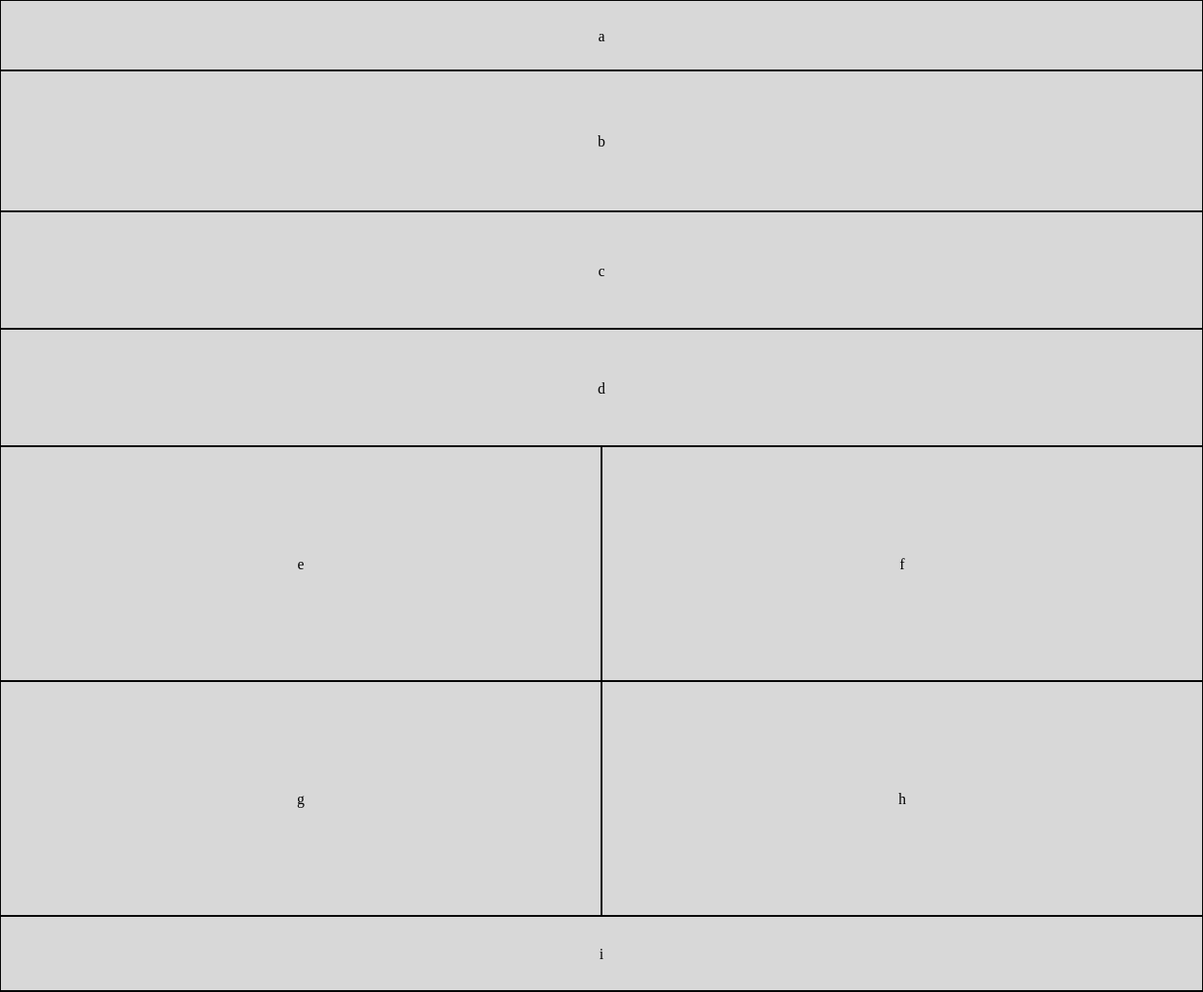
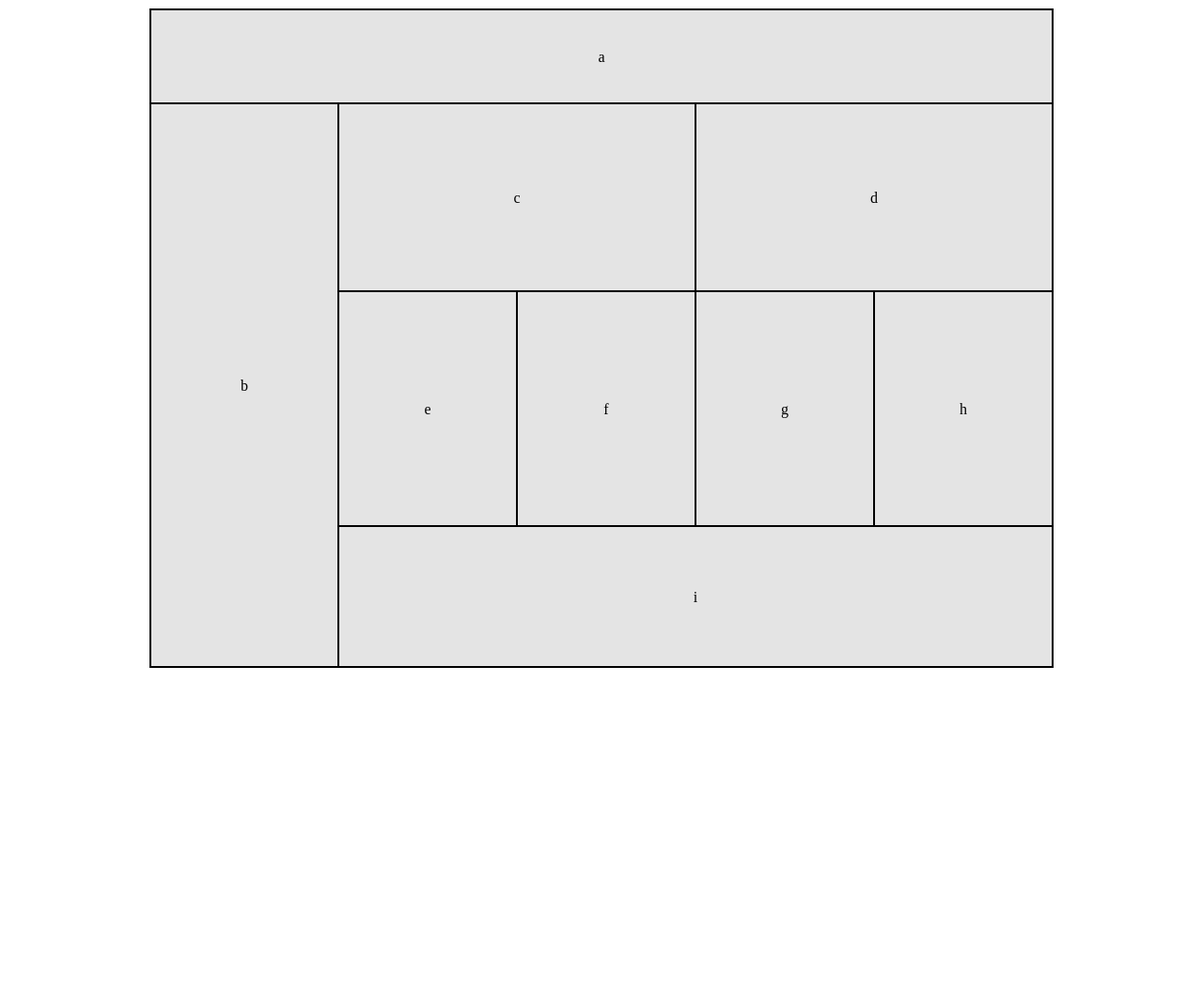
Before and after one commit to KKetter/lab-01, a plain HTML site: page index.html in a window 1280 px wide. Shown: the whole page at 94% size. After the commit the page ends 800 px from the top, so only its background shows below. Drawn offline with Linux system fonts and the light colour scheme.

Commit message:
working desktop w/ 1 color change

```diff
--- a/styles/base.css
+++ b/styles/base.css
@@ -1,12 +1,13 @@
+* {
+  box-sizing:border-box;
+}
 
 body {
   background-color: #ffffff;
 }
 
 header, aside, section article, div, footer {
-  box-sizing: border-box;
   outline: 0.5px solid #000000;
   text-align: center;
-  background-color: #d8d8d8;
   border-collapse: collapse;
 }
--- a/styles/desktop.css
+++ b/styles/desktop.css
@@ -0,0 +1,55 @@
+@media only screen and (min-width: 768px) {
+
+    header, aside, section article, div, footer {
+        background-color: #e4e4e4;
+    }
+
+    body {
+      max-width: 960px;
+      margin: 10px auto;
+    }
+
+    aside {
+      height: 600px;
+      line-height: 600px;
+      width: 20.83%;
+      max-width: 200px;
+      float: left;
+      border: 1px solid black;
+    }
+
+    main {
+      width: 79.17%;
+      max-width: 760px;
+      float: left;
+      height: 600px;
+      line-height: 600px;
+    }
+
+    header {
+      height: 100px;
+      line-height: 100px;
+      border: 1px solid black;
+    }
+
+    section article {
+      float: left;
+      height: 200px;
+      line-height: 200px;
+      width: 50%;
+      border: 1px solid black;
+    }
+
+    div div div {
+      height: 250px;
+      line-height: 250px;
+      width: 25%;
+      border: 1px solid black;
+    }
+
+    footer {
+      height: 150px;
+      line-height: 150px;
+      border: 1px solid black;
+    }
+  }
--- a/styles/mobile.css
+++ b/styles/mobile.css
@@ -4,28 +4,28 @@ body {
 
 main, header, aside, section, article, div, footer {
   display: block;
-  box-sizing: border-box;
   width: 100%;
+}
+
+header, aside, section article, div, footer {
+  background-color: #d8d8d8;
 }
 
 header {
   height: 75px;
   line-height: 75px;
-  box-sizing: border-box;
   border: 1px solid black;
 }
 
 aside {
   height: 150px;
   line-height: 150px;
-  box-sizing: border-box;
   border: 1px solid black;
 }
 
 section article {
   height: 125px;
   line-height: 125px;
-  box-sizing: border-box;
   border: 1px solid black;
 }
 
@@ -34,7 +34,6 @@ div div div {
   width: 50%;
   height: 250px;
   line-height: 250px;
-  box-sizing: border-box;
   border: 1px solid black;
 }
 
@@ -43,6 +42,5 @@ footer {
   width: 100%;
   height: 80px;
   line-height: 80px;
-  box-sizing: border-box;
   border: 1px solid black;
 }
```
